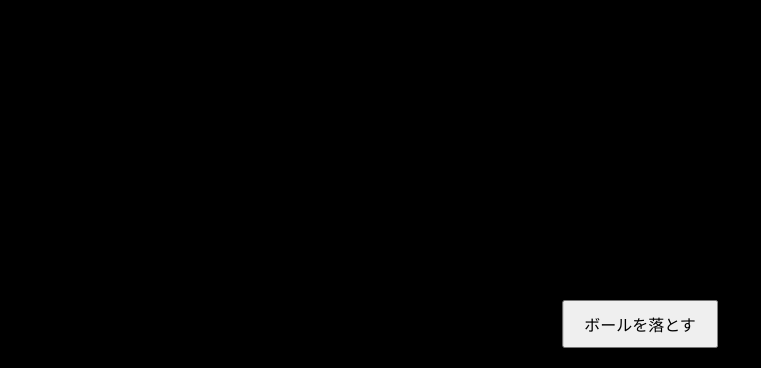
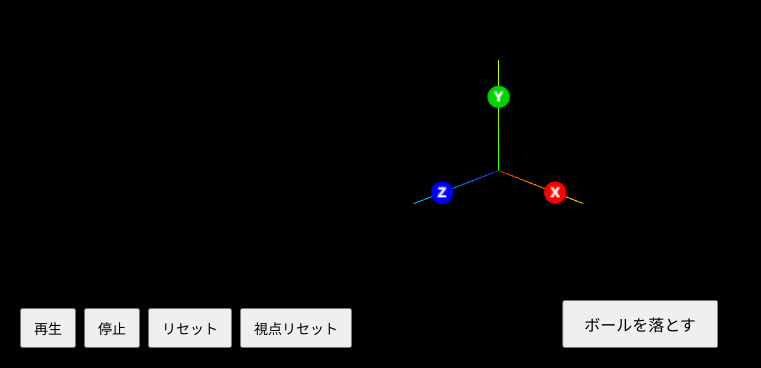
Before and after one commit to yanagi-jabee-28/GAMA-pachinko, a plain HTML site: page index.html in a window 1280 px wide. Shown: the part 432-800 px from the top of the page, without its empty margins (0-761 px from the left). Drawn offline with nearby package versions, Linux system fonts and the light colour scheme.

Commit message:
シミュレーション制御ボタンを追加し、カメラ操作用コントロールを実装。物理計算の一時停止機能を追加し、カメラ位置のリセット機能を実装。デバッグ出力を改善。

```diff
--- a/index.html
+++ b/index.html
@@ -29,6 +29,20 @@
             font-size: 16px;
             cursor: pointer;
         }
+
+        .sim-controls {
+            position: absolute;
+            bottom: 20px;
+            left: 20px;
+            display: flex;
+            gap: 8px;
+        }
+
+        .sim-controls button {
+            padding: 8px 12px;
+            font-size: 14px;
+            cursor: pointer;
+        }
     </style>
 </head>
 
@@ -39,6 +53,13 @@
 
     <!-- ボールを打ち上げるためのボタン -->
     <button id="launchButton">ボールを落とす</button>
+    <!-- シミュレーション制御ボタン -->
+    <div class="sim-controls">
+        <button id="playBtn">再生</button>
+        <button id="pauseBtn">停止</button>
+        <button id="resetBtn">リセット</button>
+        <button id="resetViewBtn">視点リセット</button>
+    </div>
 
     <!-- ES Moduleのimportmapを使用してライブラリを読み込む -->
     <script type="importmap">
@@ -57,6 +78,7 @@
         //==================================================
         import * as THREE from 'three';
         import * as CANNON from 'cannon-es';
+        import { OrbitControls } from 'https://unpkg.com/three@0.160.0/examples/jsm/controls/OrbitControls.js';
 
         //==================================================
         // 初期化処理
@@ -81,9 +103,9 @@
         const aspect = window.innerWidth / window.innerHeight;
         const frustumSize = 20;
         const camera = new THREE.OrthographicCamera(frustumSize * aspect / -2, frustumSize * aspect / 2, frustumSize / 2, frustumSize / -2, 0.1, 1000);
-        // カメラをX軸プラス方向の真横に配置（真横視点）
-        camera.position.set(30, 0, 0);
-        // カメラの注視点を原点に設定（真横から原点を見る）
+        // 斜め上から見下ろす位置にカメラを配置
+        camera.position.set(20, 12, 20);
+        // カメラの注視点を原点に設定（斜め上から原点を見る）
         camera.lookAt(0, 0, 0);
 
 
@@ -97,6 +119,17 @@
         renderer.setSize(window.innerWidth, window.innerHeight);
         renderer.setPixelRatio(window.devicePixelRatio);
 
+        // カメラ操作用コントロール（ドラッグで視点移動）
+        const controls = new OrbitControls(camera, renderer.domElement);
+        controls.enableDamping = true;
+        controls.dampingFactor = 0.07;
+        controls.enablePan = true;
+        controls.target.set(0, 0, 0);
+
+        // 初期視点を保存（リセット用）
+        const initialCameraPos = camera.position.clone();
+        const initialTarget = controls.target.clone();
+
 
         //==================================================
         // 光源の設定
@@ -108,16 +141,57 @@
         directionalLight.position.set(30, 10, 0);
         scene.add(directionalLight);
 
+        // 軸ヘルパーとラベルを追加（X:赤, Y:緑, Z:青）
+        const axesHelper = new THREE.AxesHelper(5);
+        // 小さくして画面左下付近に配置（カメラが +X 側にあるため Z+ が画面左）
+        axesHelper.scale.set(0.6, 0.6, 0.6);
+        axesHelper.position.set(0, -4, 5);
+        scene.add(axesHelper);
+
+        // ラベル用の簡易スプライトを作る関数
+        function makeLabelSprite(text, bgColor) {
+            const size = 128;
+            const canvas = document.createElement('canvas');
+            canvas.width = size;
+            canvas.height = size;
+            const ctx = canvas.getContext('2d');
+            // 背景を描く（円）
+            ctx.fillStyle = bgColor;
+            ctx.beginPath();
+            ctx.arc(size / 2, size / 2, size / 2 - 4, 0, Math.PI * 2);
+            ctx.fill();
+            // 文字を描く
+            ctx.fillStyle = '#ffffff';
+            ctx.font = 'bold 72px sans-serif';
+            ctx.textAlign = 'center';
+            ctx.textBaseline = 'middle';
+            ctx.fillText(text, size / 2, size / 2 + 4);
+            const tex = new THREE.CanvasTexture(canvas);
+            const mat = new THREE.SpriteMaterial({ map: tex, depthTest: false });
+            const sprite = new THREE.Sprite(mat);
+            // 小さめに表示
+            sprite.scale.set(0.6, 0.6, 1);
+            return sprite;
+        }
+
+        const labelX = makeLabelSprite('X', '#ff0000');
+        labelX.position.set(2, -4, 5); // 左下付近のXラベル
+        scene.add(labelX);
+
+        const labelY = makeLabelSprite('Y', '#00aa00');
+        labelY.position.set(0, -2, 5); // 左下付近のYラベル
+        scene.add(labelY);
+
+        const labelZ = makeLabelSprite('Z', '#0000ff');
+        labelZ.position.set(0, -4, 7); // 左下付近のZラベル
+        scene.add(labelZ);
+
 
         //==================================================
         // 物理マテリアルの設定
         //==================================================
         const sphereMaterialCannon = new CANNON.Material('sphere');
-        const wallMaterialCannon = new CANNON.Material('wall');
 
-        // 壁とボールの接触挙動
-        const wallContactMaterial = new CANNON.ContactMaterial(wallMaterialCannon, sphereMaterialCannon, { friction: 0.3, restitution: 0.6 });
-        world.addContactMaterial(wallContactMaterial);
 
         // （釘は削除されたため、ここに追加の接触材はありません）
 
@@ -127,22 +201,7 @@
         //==================================================
         const objectsToUpdate = [];
 
-        //--- 壁 (Wall) ---
-        // 物理的な壁（盤面）を定義
-        const wallBody = new CANNON.Body({ mass: 0, material: wallMaterialCannon });
-        wallBody.addShape(new CANNON.Plane());
-        // 壁を垂直に立てる（X軸周りの回転を0にする）
-        const angle = 0; // 0度
-        wallBody.quaternion.setFromAxisAngle(new CANNON.Vec3(1, 0, 0), angle);
-        world.addBody(wallBody);
-
-        // 見た目上の壁（盤面）
-        const wallMesh = new THREE.Mesh(
-            new THREE.PlaneGeometry(20, 20),
-            new THREE.MeshStandardMaterial({ color: 0x888888, side: THREE.DoubleSide })
-        );
-        wallMesh.quaternion.copy(wallBody.quaternion);
-        scene.add(wallMesh);
+        // 壁（plane と backWall）はすべて削除済み
 
 
         // 釘は削除されました
@@ -152,8 +211,6 @@
         const sphereRadius = 0.5;
         const sphereBody = new CANNON.Body({
             mass: 1,
-            // 釘の真上に配置
-            // 釘を削除したため、Zは中央(0)に置く
             position: new CANNON.Vec3(0, 8, 0),
             shape: new CANNON.Sphere(sphereRadius),
             material: sphereMaterialCannon,
@@ -166,7 +223,6 @@
         if (sphereBody.linearFactor) {
             sphereBody.linearFactor.set(0, 1, 0);
         } else {
-            // もし linearFactor が未定義なら直接プロパティをセット
             sphereBody.linearFactor = new CANNON.Vec3(0, 1, 0);
         }
 
@@ -179,19 +235,37 @@
         objectsToUpdate.push({ mesh: sphereMesh, body: sphereBody });
         scene.add(sphereMesh);
 
+        // シミュレーション制御
+        let isPaused = false;
+        const playBtn = document.getElementById('playBtn');
+        const pauseBtn = document.getElementById('pauseBtn');
+        const resetBtn = document.getElementById('resetBtn');
 
-        //==================================================
-        // イベントリスナー
-        //==================================================
-        const launchButton = document.getElementById('launchButton');
-        launchButton.addEventListener('click', () => {
-            // 既存の速度と角速度をリセット
+        playBtn.addEventListener('click', () => {
+            isPaused = false;
+        });
+        pauseBtn.addEventListener('click', () => {
+            isPaused = true;
+        });
+        resetBtn.addEventListener('click', () => {
+            // 停止して位置と速度を初期化
+            isPaused = true;
             sphereBody.velocity.set(0, 0, 0);
             sphereBody.angularVelocity.set(0, 0, 0);
-            // ボールを開始位置（釘の真上）に再配置
             sphereBody.position.set(0, 8, 0);
-            // スリープ状態から強制的に復帰させる
-            sphereBody.wakeUp();
+            sphereBody.quaternion.set(0, 0, 0, 1);
+            // Three.js メッシュも同期
+            for (const obj of objectsToUpdate) {
+                obj.mesh.position.copy(obj.body.position);
+                obj.mesh.quaternion.copy(obj.body.quaternion);
+            }
+        });
+        const resetViewBtn = document.getElementById('resetViewBtn');
+        resetViewBtn.addEventListener('click', () => {
+            // カメラ位置とコントロールターゲットを初期値に戻す
+            camera.position.copy(initialCameraPos);
+            controls.target.copy(initialTarget);
+            controls.update();
         });
 
         window.addEventListener('resize', () => {
@@ -222,13 +296,15 @@
             const deltaTime = elapsedTime - oldElapsedTime;
             oldElapsedTime = elapsedTime;
 
-            // 物理ワールドの計算を進める
-            world.step(1 / 60, deltaTime, 3);
+            // 物理ワールドの計算を進める（停止中はスキップ）
+            if (!isPaused) {
+                world.step(1 / 60, deltaTime, 3);
+            }
 
-            // デバッグ出力：0.5秒ごとに垂直速度をログ
+            // デバッグ出力：0.5秒ごとに垂直速度をログ（停止中は出力しない）
             debugElapsed += deltaTime;
             if (debugElapsed > 0.5) {
-                if (sphereBody && sphereBody.velocity) {
+                if (!isPaused && sphereBody && sphereBody.velocity) {
                     console.log('sphere vy=', sphereBody.velocity.y.toFixed(3));
                 }
                 debugElapsed = 0;
@@ -240,6 +316,9 @@
                 obj.mesh.quaternion.copy(obj.body.quaternion);
             }
 
+            // カメラコントロールの更新（dampingが有効なら毎フレーム必要）
+            if (typeof controls !== 'undefined') controls.update();
+
             // レンダリング
             renderer.render(scene, camera);
         }
```
